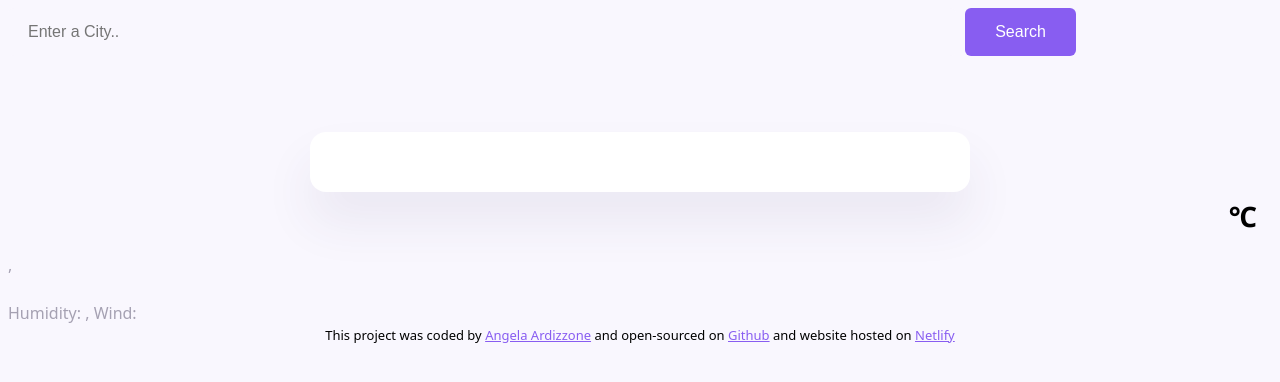
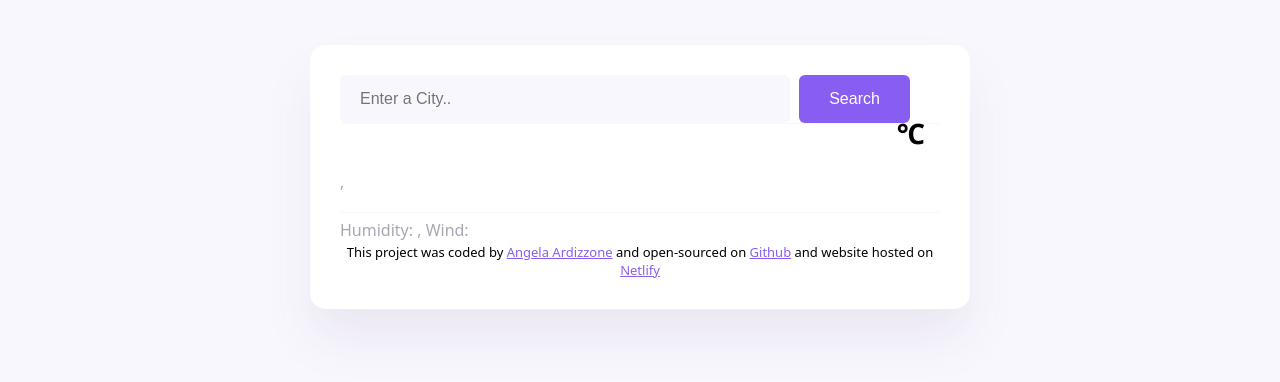
Before and after one commit to AngelLilz/city-temperature-app, a plain HTML site: page index.html in a window 1280 px wide. Drawn offline with nearby package versions, Linux system fonts and the light colour scheme; no server answers.

Commit message:
Updated div container

```diff
--- a/index.html
+++ b/index.html
@@ -12,8 +12,9 @@
 </head>
 
   <body>
+    <div class="my-temperature-app">
+<header>
 
-<header>
     <form class="search-form" id="search-form">
         <input type="search" placeholder="Enter a City.." required id="search-form-input"
         class="search-form-input"/>
@@ -21,7 +22,7 @@
     </form>
 </header>
 <main>
-    <div class="my-temperature-app"></div>
+
     <div class="my-temperature-app-data">
         <h1 class="my-temperature-app-city"id="city">
 
@@ -55,7 +56,7 @@
 </main>
       <footer>This project was coded by <a href="https://github.com/AngelLilz" target="_blank">Angela Ardizzone</a> and open-sourced on <a href="https://github.com/AngelLilz/Anges-weather-app" target="_blank">Github</a> and website hosted on <a href="https://app.netlify.com/sites/citytemperatureapp/overview/">Netlify</a>
       </footer>
-</div>
+        </div>
 <script src="src/script.js"></script>
   </body>
 </html>
```
